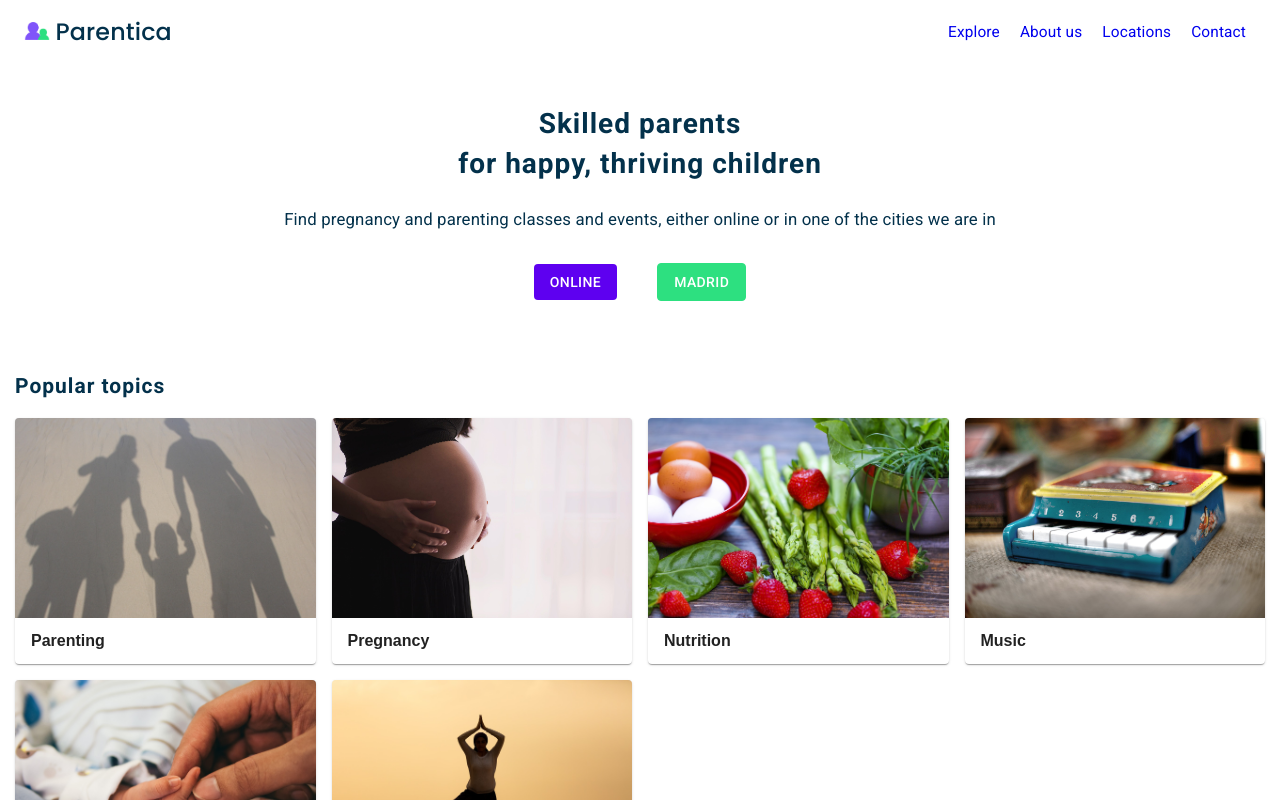
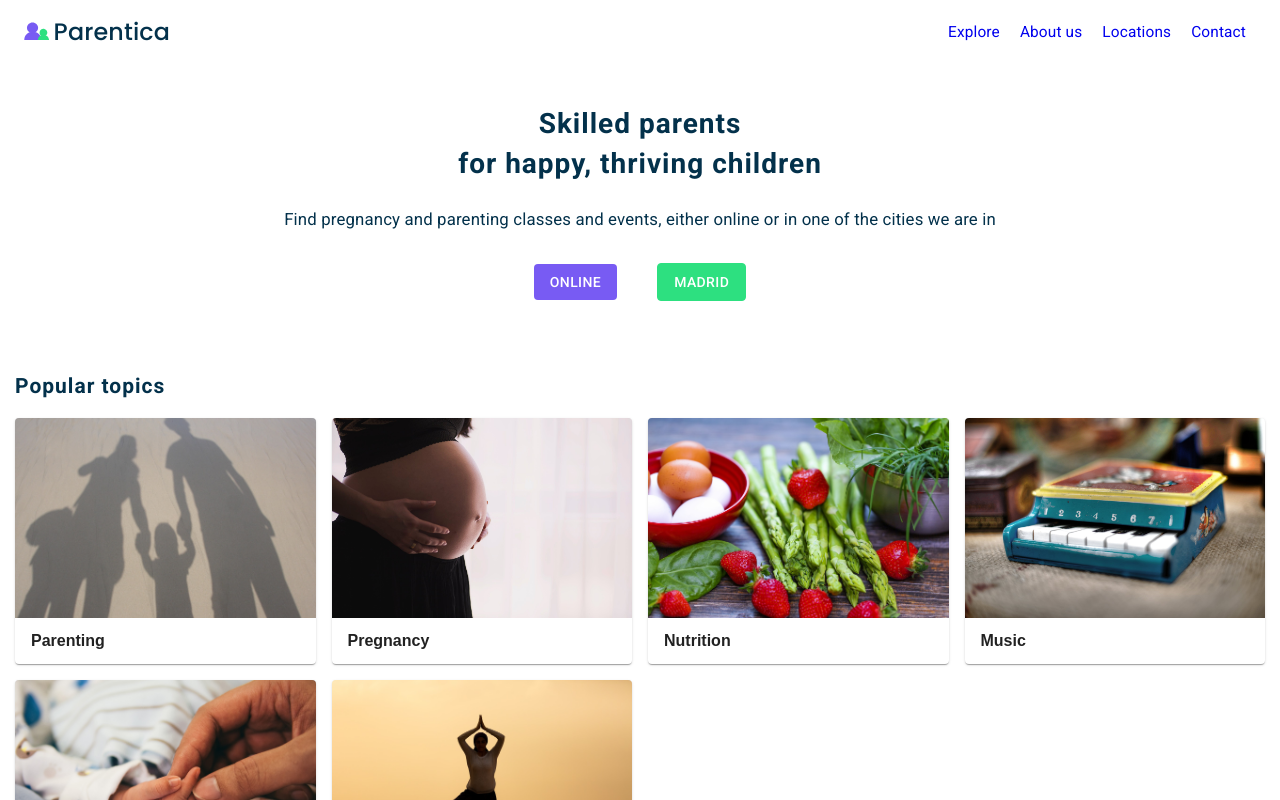
Before and after one commit to samheyman/parentica, a React (Create React App) app: page /home in a window 1280 px wide. Shown: the top 800 px of the page. Built offline with nearby package versions, Linux system fonts and the light colour scheme.

Commit message:
Replace logo with svg and fix colors

```diff
--- a/src/components/Header/Logo.js
+++ b/src/components/Header/Logo.js
@@ -2,12 +2,9 @@ import React from 'react';
 
 const Logo = () => {
     return(
-        <div className="logo">
-            <img src="../images/brand/logo.png" alt="Parentica logo" />
-            <div>
-                <div className="brand-name">Parentica</div>
-                {/* <div className="brand-sub">ica</div> */}
-            </div>
+        <div className="brand">
+            <img className="brand-logo" src="../images/brand/logo.svg" alt="Parentica logo" />
+            <span className="brand-name">Parentica</span>
         </div>
     );
 }
--- a/src/styles/abstracts/_variables.scss
+++ b/src/styles/abstracts/_variables.scss
@@ -12,8 +12,10 @@ $font-dark: rgb(57, 59, 65);
 $font-pale: rgba(91, 93, 95, 0.7);
 $font-very-pale: rgb(224, 224, 224);
 // $purple: #3f51b5;
-$purple: #5e00f0;
+// $purple: #5e00f0;
+$purple: #785BF3;
 $green: #2DE080;
+// $green: #6EDB88;
 $navy: #03314B;
 
 /// Background colors
--- a/src/styles/components/_logo.scss
+++ b/src/styles/components/_logo.scss
@@ -4,43 +4,23 @@
     text-decoration: none;
     font-size: 1.7em !important;
 
-    .logo {
+    .brand {
         display: flex;
         flex-direction: row;
         height: $navigation-height;
         align-items: center;
 
-        img {
+        .brand-logo {
             margin: 0 5px 2px 0;
-            height:18px;
+            height:18px !important;
         }
-
-        div {
-            display: flex;
-            flex-direction: row;
-            align-items: baseline;
 
         .brand-name {
             color: #03314B;
             font-family: Poppins;
-                vertical-align: bottom;
-                line-height: 24px;
             text-transform: capitalize;
             font-weight: 500;
         }
 
-            .brand-sub {
-                // position: absolute;
-                // top: 33px;
-                // left: 54px;
-                // font-size: 0.4em;
-                font-weight: 300;
-                color: $font-dark;
-                // font-size: 0.5em;
-                vertical-align: bottom;
-                line-height: 24px;
-                text-transform: capitalize;
     }
 }
-    }
-}
```
Also changed, not shown: public/images/brand/logo.svg (added). Lines whose indentation alone changed are shown as unchanged.
